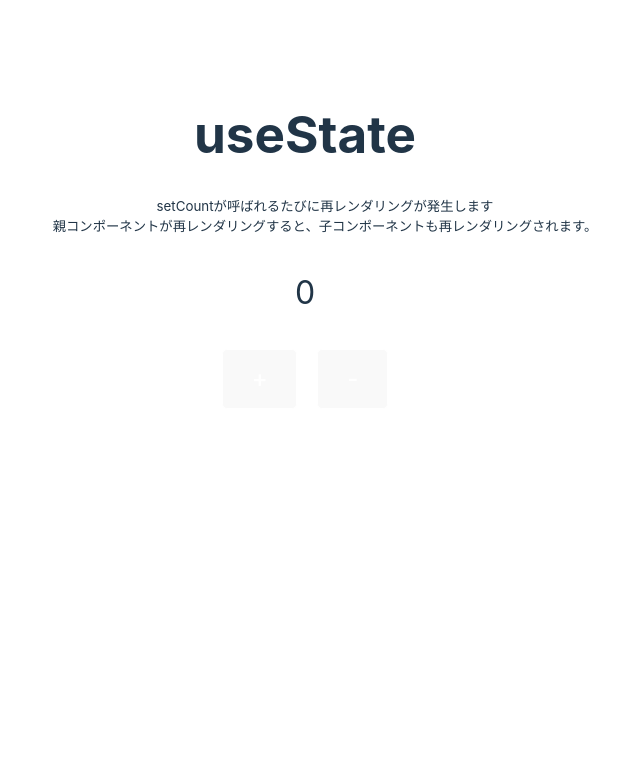
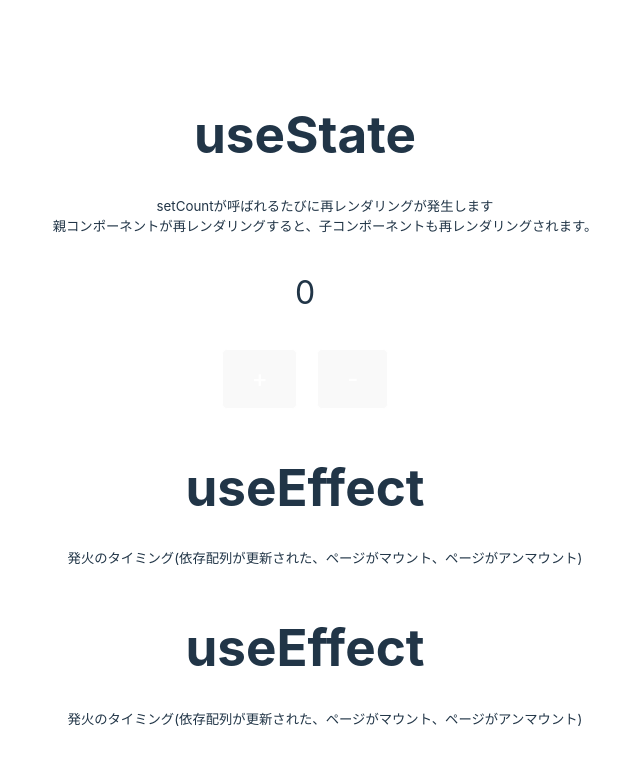
Before and after one commit to OBookBook/react-typescript-hooks-demo, a React (Vite) app: page / in a window 1280 px wide. Shown: the top 764 px of the page, without its empty margins (335-975 px from the left). Built offline with nearby package versions, Linux system fonts and the light colour scheme.

Commit message:
add useEfect()

```diff
--- a/src/App.css
+++ b/src/App.css
@@ -17,3 +17,7 @@ button {
   margin: 0 10px;
   font-size: 1.5rem;
 }
+
+.mt-50 {
+  margin-top: 50px;
+}
--- a/src/App.tsx
+++ b/src/App.tsx
@@ -1,8 +1,16 @@
 import "./App.css";
-import { useState } from "react";
+import { useEffect, useState } from "react";
 
 function App() {
   const [count, setCount] = useState<number>(0);
+
+  useEffect(() => {
+    console.log("ページがマウントされました");
+    return () => {
+      console.log("ページがアンマウントされました");
+    };
+  }, [count]);
+
   return (
     <div id="root">
       <h1>useState</h1>
@@ -17,6 +25,27 @@ function App() {
       <p>{count}</p>
       <button onClick={() => setCount(count + 1)}>+</button>
       <button onClick={() => setCount(count - 1)}>-</button>
+
+      <div className="mt-50">
+        <h1>useEffect</h1>
+        <small>
+          <ul>
+            <li>
+              発火のタイミング(依存配列が更新された、ページがマウント、ページがアンマウント)
+            </li>
+          </ul>
+        </small>
+      </div>
+      <div className="mt-50">
+        <h1>useEffect</h1>
+        <small>
+          <ul>
+            <li>
+              発火のタイミング(依存配列が更新された、ページがマウント、ページがアンマウント)
+            </li>
+          </ul>
+        </small>
+      </div>
     </div>
   );
 }
```
